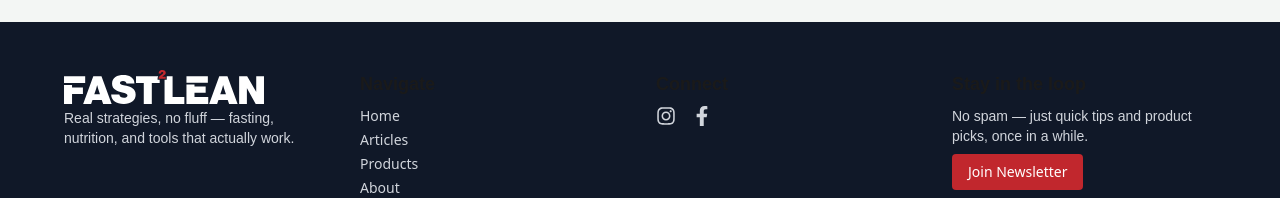
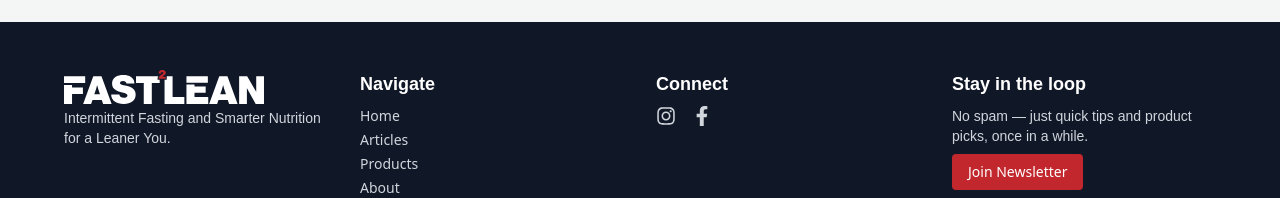
Before and after one commit to webdevRafa/fast2lean, a React (Vite) app: page /articles in a window 1280 px wide. Shown: the part 598-796 px from the top of the page. Built offline with nearby package versions, Linux system fonts and the light colour scheme; no server answers; the database is empty; a web font is replaced by a local one.

Commit message:
updating fasting

```diff
--- a/src/components/Footer.tsx
+++ b/src/components/Footer.tsx
@@ -11,14 +11,13 @@ export const Footer = () => {
         <div data-aos="fade-up">
           <img className="max-w-[200px] mb-1" src={logo} alt="" />
           <p className="text-sm">
-            Real strategies, no fluff — fasting, nutrition, and tools that
-            actually work.
+            Intermittent Fasting and Smarter Nutrition for a Leaner You.
           </p>
         </div>
 
         {/* Navigation */}
         <div data-aos="fade-up">
-          <h3 className="text-lg font-semibold text-white mb-2">Navigate</h3>
+          <h3 className="text-lg font-semibold text-white! mb-2">Navigate</h3>
           <ul className="text-sm space-y-1">
             <li>
               <Link to="/" className="hover:underline">
@@ -45,7 +44,7 @@ export const Footer = () => {
 
         {/* Social */}
         <div data-aos="fade-up">
-          <h3 className="text-lg font-semibold text-white mb-2">Connect</h3>
+          <h3 className="text-lg font-semibold text-white! mb-2">Connect</h3>
           <div className="flex space-x-4">
             <a href="https://instagram.com" target="_blank" rel="noreferrer">
               <FaInstagram className="hover:text-white text-xl" />
@@ -58,7 +57,7 @@ export const Footer = () => {
 
         {/* Newsletter (Optional/Static for now) */}
         <div data-aos="fade-up">
-          <h3 className="text-lg font-semibold text-white mb-2">
+          <h3 className="text-lg font-semibold text-white! mb-2">
             Stay in the loop
           </h3>
           <p className="text-sm mb-2">
--- a/src/pages/Articles.tsx
+++ b/src/pages/Articles.tsx
@@ -139,7 +139,7 @@ const Articles: React.FC = () => {
         <div className="text-center mt-12">
           <button
             onClick={() => setVisibleCount((prev) => prev + 6)}
-            className="px-6 py-3 bg-green-700 text-white rounded-lg hover:bg-green-800 transition"
+            className="px-6 py-3 cta-dark text-white rounded-lg hover:bg-green-800 transition"
             data-aos="fade-up"
           >
             Load More
```
